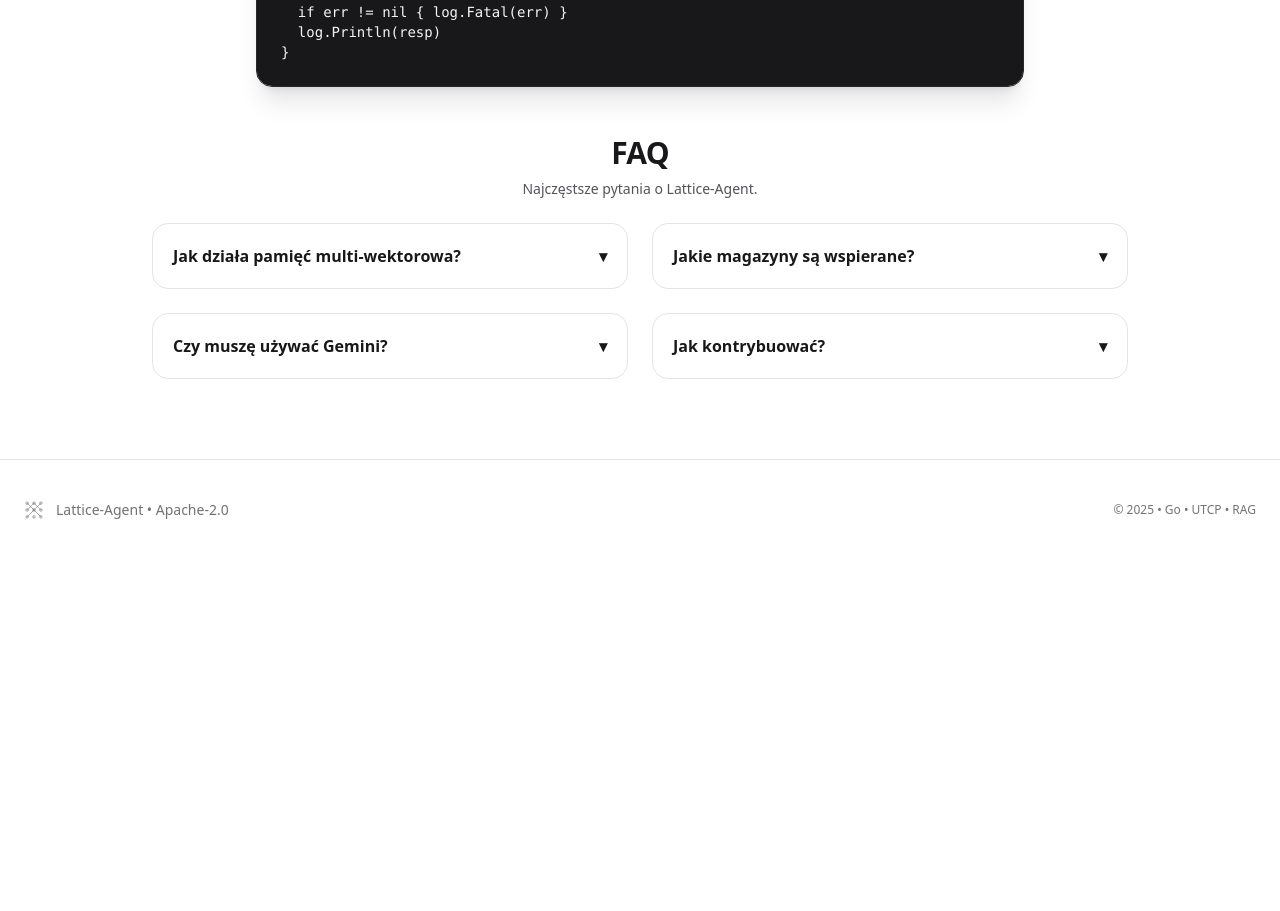
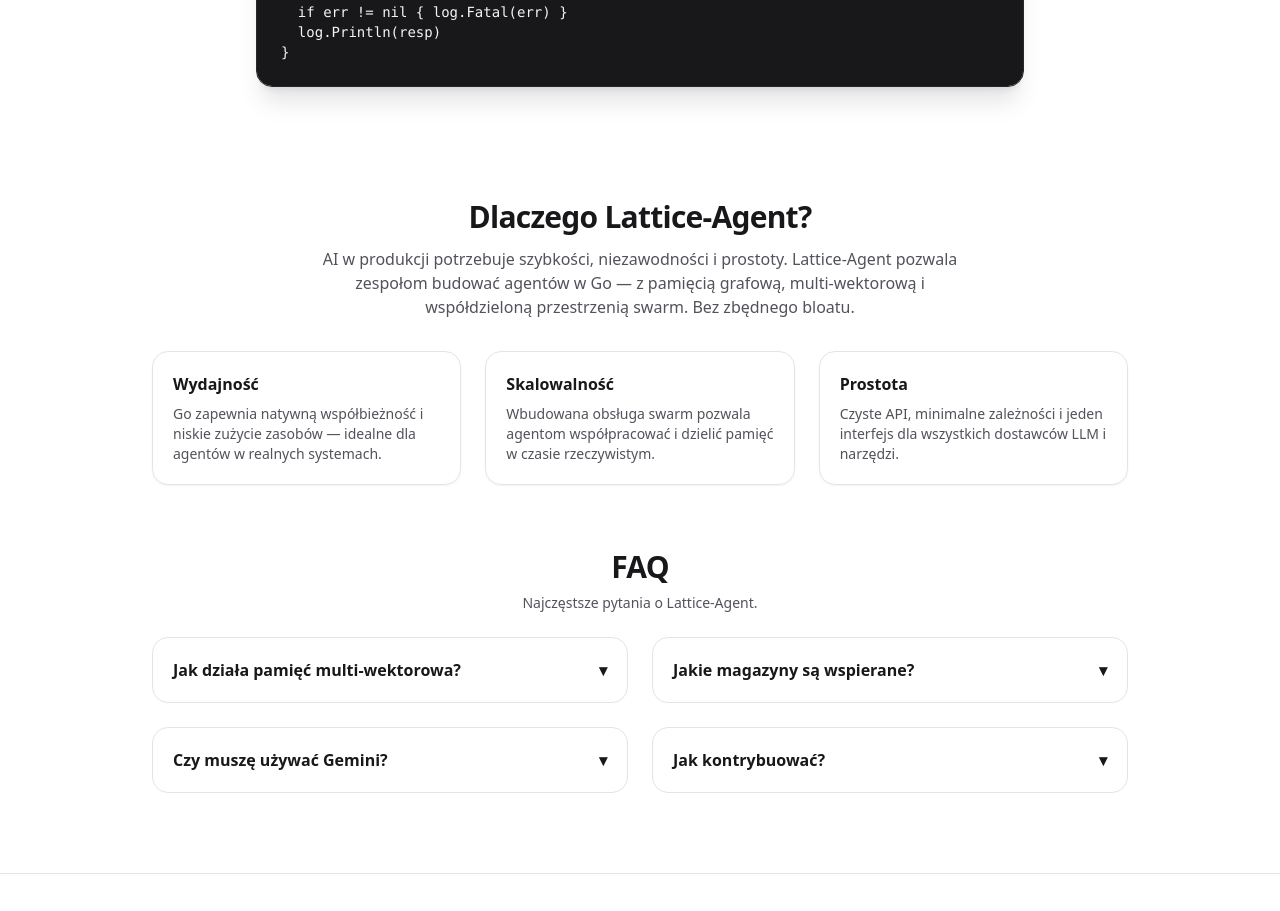
Before and after one commit to Protocol-Lattice/go-agent, a plain HTML site: page index.html in a window 1280 px wide. Shown: the part 2380-3291 px from the top of the page. Before the commit the page ends 2940 px from the top, so only its background shows below. Drawn offline with nearby package versions, Linux system fonts and the light colour scheme.

Commit message:
feat: update Index.html

```diff
--- a/index.html
+++ b/index.html
@@ -190,6 +190,31 @@ func main() {
     </div>
   </section>
 
+  <!-- Why -->
+  <section id="why" class="mx-auto max-w-5xl px-4 sm:px-6 py-16">
+    <div class="text-center max-w-2xl mx-auto">
+      <h2 class="text-3xl font-extrabold tracking-tight" data-i18n="why.title">Dlaczego Lattice-Agent?</h2>
+      <p class="mt-3 text-zinc-600 dark:text-zinc-300" data-i18n="why.lead">
+        AI w produkcji potrzebuje szybkości, niezawodności i prostoty. Lattice-Agent pozwala zespołom budować agentów w Go — z pamięcią grafową, multi-wektorową i współdzieloną przestrzenią swarm. Bez zbędnego bloatu.
+      </p>
+    </div>
+    <div class="mt-8 grid md:grid-cols-3 gap-6">
+      <div class="border border-zinc-200 dark:border-zinc-800 rounded-2xl p-5 shadow-sm">
+        <h3 class="font-semibold mb-2" data-i18n="why.item1.title">Wydajność</h3>
+        <p class="text-sm text-zinc-600 dark:text-zinc-300" data-i18n="why.item1.desc">Go zapewnia natywną współbieżność i niskie zużycie zasobów — idealne dla agentów w realnych systemach.</p>
+      </div>
+      <div class="border border-zinc-200 dark:border-zinc-800 rounded-2xl p-5 shadow-sm">
+        <h3 class="font-semibold mb-2" data-i18n="why.item2.title">Skalowalność</h3>
+        <p class="text-sm text-zinc-600 dark:text-zinc-300" data-i18n="why.item2.desc">Wbudowana obsługa swarm pozwala agentom współpracować i dzielić pamięć w czasie rzeczywistym.</p>
+      </div>
+      <div class="border border-zinc-200 dark:border-zinc-800 rounded-2xl p-5 shadow-sm">
+        <h3 class="font-semibold mb-2" data-i18n="why.item3.title">Prostota</h3>
+        <p class="text-sm text-zinc-600 dark:text-zinc-300" data-i18n="why.item3.desc">Czyste API, minimalne zależności i jeden interfejs dla wszystkich dostawców LLM i narzędzi.</p>
+      </div>
+    </div>
+  </section>
+
+
   <!-- FAQ -->
   <section id="faq" class="mx-auto max-w-5xl px-4 sm:px-6 pb-20">
     <div class="text-center max-w-2xl mx-auto">
@@ -298,7 +323,16 @@ func main() {
         "faq.a4": "Małe PR-y, testy i dokumentacja. Standard library first, czysty kod, minimalne zależności.",
         "footer.brand": "Lattice-Agent • Apache-2.0",
         "footer.meta": "Go • UTCP • RAG",
-        "btn.copy": "Kopiuj"
+        "btn.copy": "Kopiuj",
+        "why.title": "Dlaczego Lattice-Agent?",
+"why.lead": "AI w produkcji potrzebuje szybkości, niezawodności i prostoty. Lattice-Agent pozwala zespołom budować agentów w Go — z pamięcią grafową, multi-wektorową i współdzieloną przestrzenią swarm. Bez zbędnego bloatu.",
+"why.item1.title": "Wydajność",
+"why.item1.desc": "Go zapewnia natywną współbieżność i niskie zużycie zasobów — idealne dla agentów w realnych systemach.",
+"why.item2.title": "Skalowalność",
+"why.item2.desc": "Wbudowana obsługa swarm pozwala agentom współpracować i dzielić pamięć w czasie rzeczywistym.",
+"why.item3.title": "Prostota",
+"why.item3.desc": "Czyste API, minimalne zależności i jeden interfejs dla wszystkich dostawców LLM i narzędzi.",
+
       },
       en: {
         brand: "Lattice-Agent",
@@ -343,7 +377,15 @@ func main() {
         "faq.a4": "Small PRs, tests, and docs. Standard library first, clean code, minimal dependencies.",
         "footer.brand": "Lattice-Agent • Apache-2.0",
         "footer.meta": "Go • UTCP • RAG",
-        "btn.copy": "Copy"
+        "btn.copy": "Copy",
+        "why.title": "Why Lattice-Agent?",
+"why.lead": "Production AI needs speed, reliability, and simplicity. Lattice-Agent lets teams build agents in Go — with graph, multi-vector, and shared swarm memory. No bloat.",
+"why.item1.title": "Performance",
+"why.item1.desc": "Go brings native concurrency and low resource usage — perfect for real-world agent systems.",
+"why.item2.title": "Scalability",
+"why.item2.desc": "Built-in swarm support lets agents collaborate and share memory in real time.",
+"why.item3.title": "Simplicity",
+"why.item3.desc": "A clean API, minimal dependencies, and one interface for all LLM providers and tools.",
       }
     };
 
```
